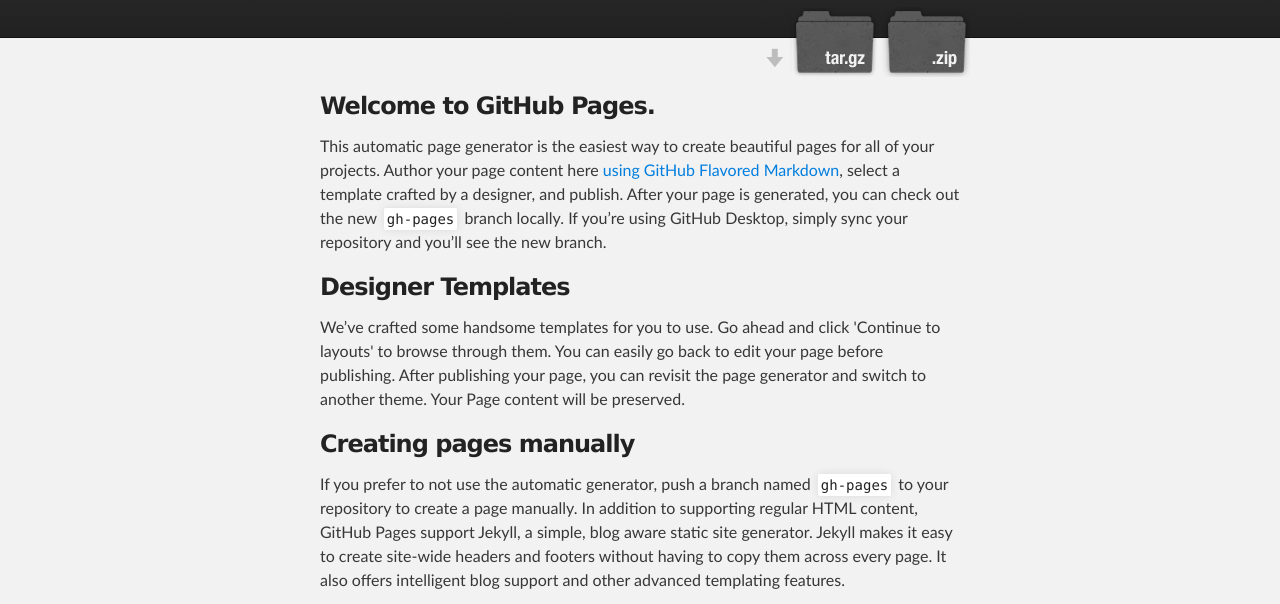
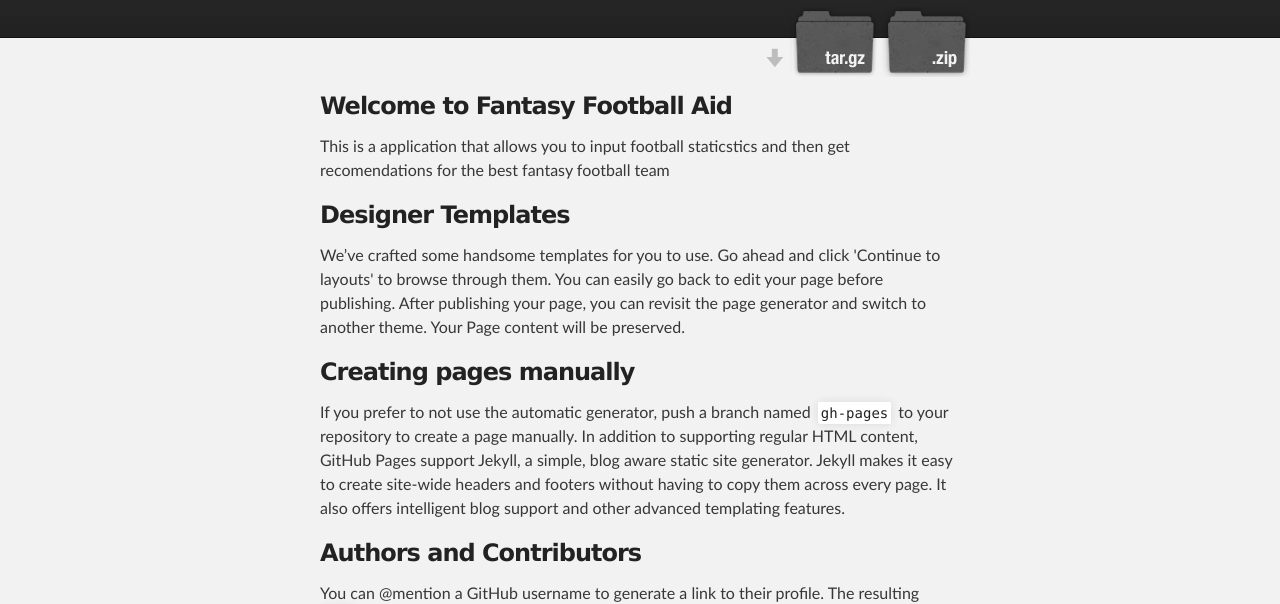
Before and after one commit to rnf5035/fantasyfootballaid, a plain HTML site: page index.html in a window 1280 px wide. Shown: the part 136-740 px from the top of the page. Drawn offline with Linux system fonts and the light colour scheme.

Commit message:
Update index.html

```diff
--- a/index.html
+++ b/index.html
@@ -32,9 +32,9 @@
     <div id="main_content_wrap" class="outer">
       <section id="main_content" class="inner">
         <h3>
-<a id="welcome-to-github-pages" class="anchor" href="#welcome-to-github-pages" aria-hidden="true"><span aria-hidden="true" class="octicon octicon-link"></span></a>Welcome to GitHub Pages.</h3>
+<a id="welcome-to-github-pages" class="anchor" href="#welcome-to-github-pages" aria-hidden="true"><span aria-hidden="true" class="octicon octicon-link"></span></a>Welcome to Fantasy Football Aid</h3>
 
-<p>This automatic page generator is the easiest way to create beautiful pages for all of your projects. Author your page content here <a href="https://guides.github.com/features/mastering-markdown/">using GitHub Flavored Markdown</a>, select a template crafted by a designer, and publish. After your page is generated, you can check out the new <code>gh-pages</code> branch locally. If you’re using GitHub Desktop, simply sync your repository and you’ll see the new branch.</p>
+<p>This is a application that allows you to input football staticstics and then get recomendations for the best fantasy football team </p>
 
 <h3>
 <a id="designer-templates" class="anchor" href="#designer-templates" aria-hidden="true"><span aria-hidden="true" class="octicon octicon-link"></span></a>Designer Templates</h3>
```
